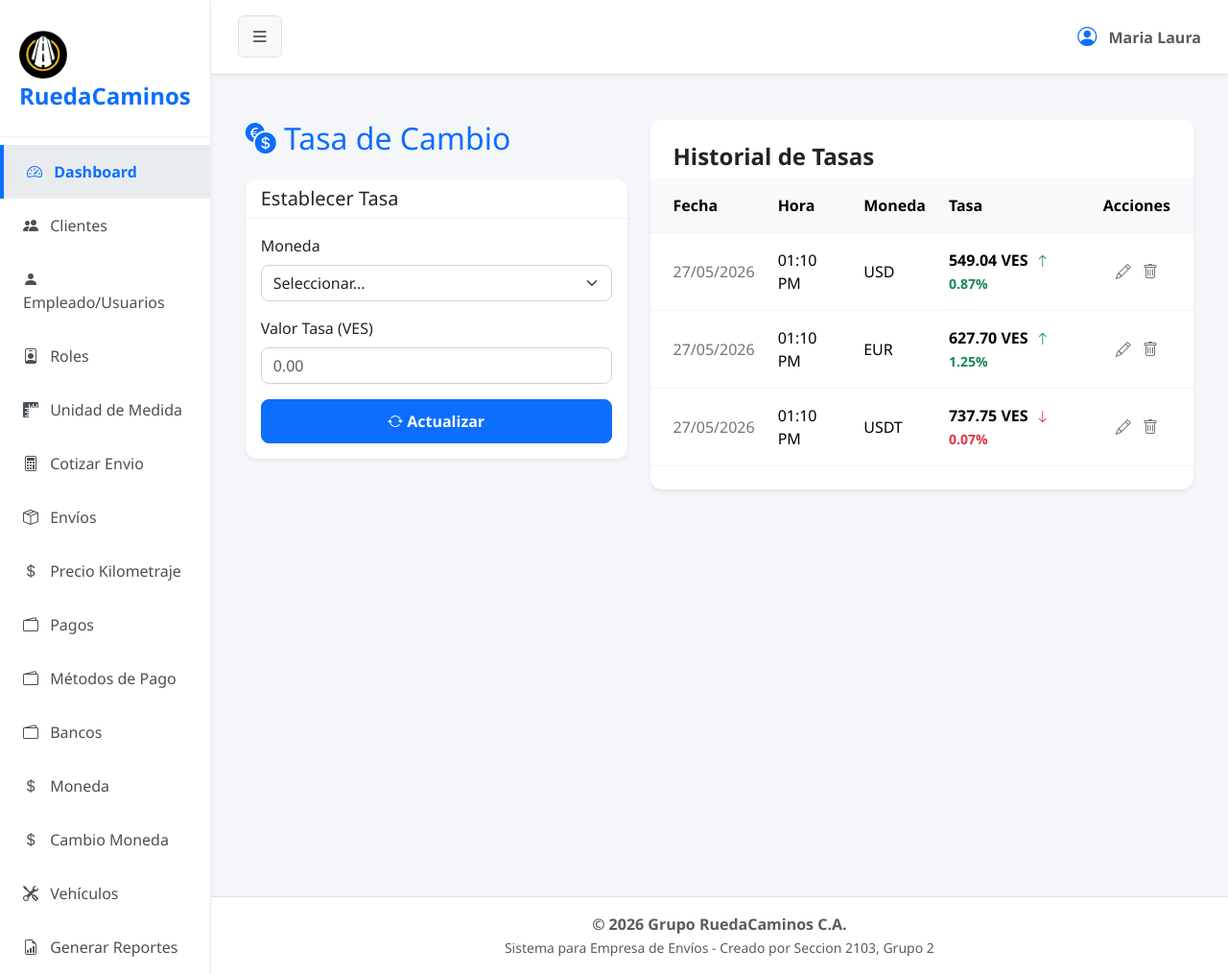
After one commit to Yianm24/SysWebGrupoRuedacaminos, a PHP site: template app/view/cambiomoneda/cambiomonedaView.php in a window 1280 px wide. The commit adds this page. Shown: the whole page at 96% size. Run offline with PHP 8.4, Linux system fonts and the light colour scheme; the template is opened without the code that fills it, so the values that code supplies are empty.

Commit message:
Actualizacion en header, y nuevos modulos creados

```diff
--- /dev/null
+++ b/app/controller/bancosController.php
@@ -0,0 +1,6 @@
+<?php
+    // app/controller/bancosController.php
+    include 'app/view/layout/header.php';
+    include 'app/view/bancos/bancosView.php';
+    include 'app/view/layout/footer.php';
+?>
--- /dev/null
+++ b/app/controller/cambiomonedaController.php
@@ -0,0 +1,6 @@
+<?php
+    // app/controller/cambiomonedaController.php
+    include 'app/view/layout/header.php';
+    include 'app/view/cambiomoneda/cambiomonedaView.php';
+    include 'app/view/layout/footer.php';
+?>
--- /dev/null
+++ b/app/controller/metodospagoController.php
@@ -0,0 +1,6 @@
+<?php
+    // app/controller/metodospagoController.php
+    include 'app/view/layout/header.php';
+    include 'app/view/metodospago/metodospagoView.php';
+    include 'app/view/layout/footer.php';
+?>
--- /dev/null
+++ b/app/controller/monedaController.php
@@ -0,0 +1,6 @@
+<?php
+    // app/controller/monedaController.php
+    include 'app/view/layout/header.php';
+    include 'app/view/moneda/monedaView.php';
+    include 'app/view/layout/footer.php';
+?>
--- /dev/null
+++ b/app/controller/rolController.php
@@ -0,0 +1,6 @@
+<?php
+//app/controller/rolController.php
+include 'app/view/layout/header.php';
+include 'app/view/rol/rolView.php';
+include 'app/view/layout/footer.php';
+?>
--- /dev/null
+++ b/app/controller/unidadesmedidaController.php
@@ -0,0 +1,6 @@
+<?php
+    // app/controller/unidadesmedidaController.php
+    include 'app/view/layout/header.php';
+    include 'app/view/unidadesmedida/unidadmedidaView.php';
+    include 'app/view/layout/footer.php';
+?>
--- /dev/null
+++ b/app/view/cambiomoneda/cambiomonedaView.php
@@ -0,0 +1,102 @@
+<div class="container-fluid py-5 px-4">
+    <div class="row">
+        <div class="col-xl-5 col-lg-6 mb-4">
+            <h2 class="mb-4 text-primary"><i class="bi bi-currency-exchange"></i> Tasa de Cambio</h2>
+            <div class="card shadow-sm">
+                <div class="card-header bg-white">
+                    <h5 class="mb-0">Establecer Tasa</h5>
+                </div>
+                <div class="card-body">
+                    <form action="#" method="POST">
+                        <div class="mb-3">
+                            <label for="moneda" class="form-label">Moneda</label>
+                            <select class="form-select" id="moneda" name="moneda" required>
+                                <option value="" selected disabled>Seleccionar...</option>
+                                <option value="1">USD (Dólar)</option>
+                                <option value="2">EUR (Euro)</option>
+                                <option value="3">USDT (Dólar Tether)</option>
+                            </select>
+                        </div>
+                        <div class="mb-3">
+                            <label for="tasa" class="form-label">Valor Tasa (VES)</label>
+                            <input type="number" step="0.01" class="form-control" id="tasa" name="tasa" placeholder="0.00" required>
+                        </div>
+                        <button type="submit" class="btn btn-primary w-100">
+                            <i class="bi bi-arrow-repeat"></i> Actualizar
+                        </button>
+                    </form>
+                </div>
+            </div>
+        </div>
+
+        <div class="col-xl-7 col-lg-6 mb-4">
+            <div class="card shadow-sm border-0 h-100">
+                <div class="card-header bg-white border-bottom-0 pt-4 pb-2 px-4">
+                    <h4 class="mb-0 fw-bold">Historial de Tasas</h4>
+                </div>
+                <div class="card-body p-0">
+                    <div class="table-responsive">
+                        <table class="table table-hover align-middle mb-0">
+                            <thead class="table-light">
+                                <tr>
+                                    <th class="ps-4">Fecha</th>
+                                    <th>Hora</th>
+                                    <th>Moneda</th>
+                                    <th>Tasa</th>
+                                    <th class="pe-4 text-center">Acciones</th>
+                                </tr>
+                            </thead>
+                            <tbody>
+                                <tr>
+                                    <td class="ps-4 text-secondary">27/05/2026</td>
+                                    <td class="fw-medium">01:10 PM</td>
+                                    <td class="fw-medium">USD</td>
+                                    <td class="fw-bold">
+                                        549.04 VES
+                                        <small class="text-success ms-1">
+                                            <i class="bi bi-arrow-up"></i> 0.87%
+                                        </small>
+                                    </td>
+                                    <td class="pe-4 text-center">
+                                        <a href="#" class="text-secondary me-2" title="Editar"><i class="bi bi-pencil"></i></a>
+                                        <a href="#" class="text-secondary" title="Eliminar"><i class="bi bi-trash"></i></a>
+                                    </td>
+                                </tr>
+                                <tr>
+                                    <td class="ps-4 text-secondary">27/05/2026</td>
+                                    <td class="fw-medium">01:10 PM</td>
+                                    <td class="fw-medium">EUR</td>
+                                    <td class="fw-bold">
+                                        627.70 VES
+                                        <small class="text-success ms-1">
+                                            <i class="bi bi-arrow-up"></i> 1.25%
+                                        </small>
+                                    </td>
+                                    <td class="pe-4 text-center">
+                                        <a href="#" class="text-secondary me-2" title="Editar"><i class="bi bi-pencil"></i></a>
+                                        <a href="#" class="text-secondary" title="Eliminar"><i class="bi bi-trash"></i></a>
+                                    </td>
+                                </tr>
+                                <tr>
+                                    <td class="ps-4 text-secondary">27/05/2026</td>
+                                    <td class="fw-medium">01:10 PM</td>
+                                    <td class="fw-medium">USDT</td>
+                                    <td class="fw-bold">
+                                        737.75 VES
+                                        <small class="text-danger ms-1">
+                                            <i class="bi bi-arrow-down"></i> 0.07%
+                                        </small>
+                                    </td>
+                                    <td class="pe-4 text-center">
+                                        <a href="#" class="text-secondary me-2" title="Editar"><i class="bi bi-pencil"></i></a>
+                                        <a href="#" class="text-secondary" title="Eliminar"><i class="bi bi-trash"></i></a>
+                                    </td>
+                                </tr>
+                            </tbody>
+                        </table>
+                    </div>
+                </div>
+            </div>
+        </div>
+    </div>
+</div>
--- a/app/view/layout/header.php
+++ b/app/view/layout/header.php
@@ -31,10 +31,16 @@
                 <i class="bi bi-people-fill me-2"></i> Clientes
             </a>
             <a href="?url=empleado" class="list-group-item list-group-item-action <?= $current_url == 'empleado' ? 'active' : '' ?>">
-                <i class="bi bi-person-fill me-2"></i> Empleado
+                <i class="bi bi-person-fill me-2"></i> Empleado/Usuarios
+            </a>
+            <a href="?url=rol" class="list-group-item list-group-item-action <?= $current_url == 'rol' ? 'active' : '' ?>">
+                <i class="bi bi-person-badge me-2"></i> Roles
+            </a>
+            <a href="?url=unidadesmedida" class="list-group-item list-group-item-action <?= $current_url == 'unidadesmedida' ? 'active' : '' ?>">
+                <i class="bi bi-rulers me-2"></i> Unidad de Medida
             </a>
             <a href="?url=calculadora" class="list-group-item list-group-item-action <?= $current_url == 'calculadora' ? 'active' : '' ?>">
-                <i class="bi bi-calculator me-2"></i> Calculadora
+                <i class="bi bi-calculator me-2"></i> Cotizar Envio
             </a>
             <a href="?url=envio" class="list-group-item list-group-item-action <?= $current_url == 'envio' ? 'active' : '' ?>">
                 <i class="bi bi-box-seam me-2"></i> Envíos
@@ -45,8 +51,23 @@
             <a href="?url=pago" class="list-group-item list-group-item-action <?= $current_url == 'pago' ? 'active' : '' ?>">
                 <i class="bi bi-wallet2 me-2"></i> Pagos
             </a>
+            <a href="?url=metodospago" class="list-group-item list-group-item-action <?= $current_url == 'metodospago' ? 'active' : '' ?>">
+                <i class="bi bi-wallet2 me-2"></i> Métodos de Pago
+            </a>
+            <a href="?url=bancos" class="list-group-item list-group-item-action <?= $current_url == 'bancos' ? 'active' : '' ?>">
+                <i class="bi bi-wallet2 me-2"></i> Bancos
+            </a>
+            <a href="?url=moneda" class="list-group-item list-group-item-action <?= $current_url == 'moneda' ? 'active' : '' ?>">
+                <i class="bi bi-currency-dollar me-2"></i> Moneda
+            </a>
+            <a href="?url=cambiomoneda" class="list-group-item list-group-item-action <?= $current_url == 'cambiomoneda' ? 'active' : '' ?>">
+                <i class="bi bi-currency-dollar me-2"></i> Cambio Moneda
+            </a>
             <a href="?url=flota" class="list-group-item list-group-item-action <?= $current_url == 'flota' ? 'active' : '' ?>">
-                <i class="bi bi-tools me-2"></i> Flota
+                <i class="bi bi-tools me-2"></i> Vehículos
+            </a>
+            <a href="?url=reportes" class="list-group-item list-group-item-action <?= $current_url == 'reportes' ? 'active' : '' ?>">
+                <i class="bi bi-file-earmark-bar-graph me-2"></i> Generar Reportes
             </a>
             <!-- <a href="?url=seguimiento" class="list-group-item list-group-item-action <?= $current_url == 'seguimiento' ? 'active' : '' ?>">
                 <i class="bi bi-geo-alt-fill me-2"></i> Seguimiento
--- a/app/view/pago/manageView.php
+++ b/app/view/pago/manageView.php
@@ -44,7 +44,7 @@
                             <label for="monto_abonado" class="form-label">Monto Abonado:</label>
                             <div class="input-group" id="monto_abonado" >
                                 <input type="text" class="form-control" placeholder="" aria-label="Dollar amount (with dot and two decimal places)">
-                                <button class="btn btn-outline-secondary" type="button" id="button-addon1">Button</button>
+                                <button class="btn btn-primary" type="button" id="button-addon1">Agregar</button>
                             </div>
 
                                 <div class="input-group col-12" id="monto_abonado" >
```
Also changed, not shown: app/view/bancos/bancosView.php (added, +79 -0 lines), app/view/empleado/registerView.php (+34 -1 lines), app/view/metodospago/metodospagoView.php (added, +69 -0 lines), app/view/moneda/monedaView.php (added, +72 -0 lines), app/view/rol/rolView.php (added, +55 -0 lines), app/view/unidadesmedida/unidadmedidaView.php (added, +73 -0 lines).
